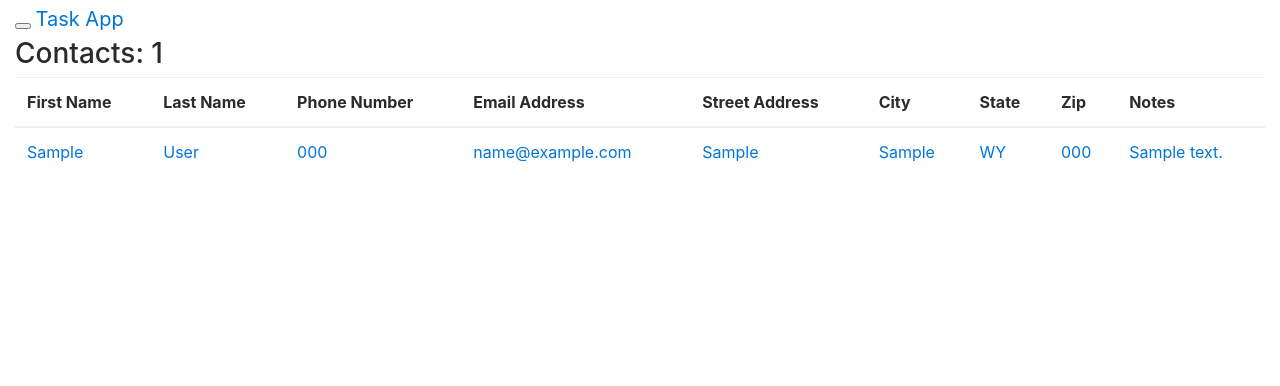
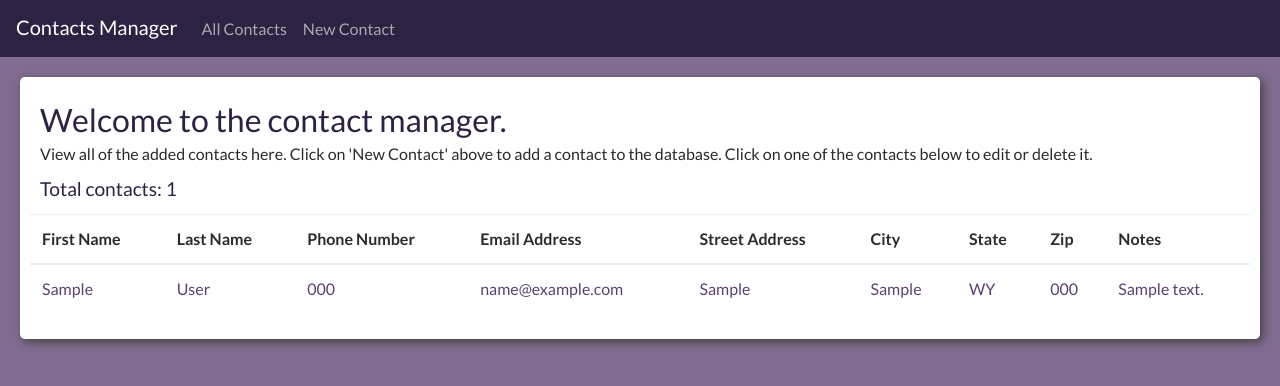
Before and after one commit to kwboyd/Contacts, a PHP site: page /index.php in a window 1280 px wide. Shown: the top 386 px of the page. Run offline with PHP 8.4, Linux system fonts and the light colour scheme; tables that the repository leaves empty or names only in its code hold one stand-in row (values such as "Sample post").

Commit message:
Began styling.

```diff
--- a/css/styles.css
+++ b/css/styles.css
@@ -1,6 +1,186 @@
 /*table collapse code based on https://css-tricks.com/responsive-data-tables/ and https://elvery.net/demo/responsive-tables/*/
+* {
+  margin: 0;
+  padding: 0;
+}
 
-@media only screen and (max-width: 767px) {
+body {
+  background-color: #806C90;
+  font-family: 'Lato', sans-serif;
+}
+
+h1 {
+  font-size: 2rem;
+  color: #2E2243;
+}
+
+h4 {
+  font-size: 1rem;
+}
+
+h5 {
+  font-size: 1.2rem;
+  color: #2E2243;
+}
+
+a {
+  cursor: pointer;
+}
+
+tr a {
+  color: #5a416f;
+}
+
+tr:hover a{
+  text-decoration: none;
+  color: #787679;
+}
+
+.intro-text {
+  margin: 15px 10px;
+}
+
+.container-fluid {
+  overflow-x: scroll;
+  background-color: white;
+  margin: 20px;
+  box-shadow: 3px 3px 10px #444141;
+  border-radius: 5px;
+  padding: 10px 10px;
+}
+
+nav {
+  background-color: #2E2243;
+}
+
+.navbar-inverse .navbar-nav .nav-link{
+  color: rgba(255, 255, 255, 0.6)
+}
+
+.navbar-toggler {
+  top: 8px;
+  border: none;
+}
+
+.navbar-toggler:focus {
+  outline: none;
+}
+
+#toggler-icon {
+  background-image: none;
+}
+
+/*navbar animation from https://codepen.io/designcouch/pen/Atyop*/
+
+#bar-container {
+  margin: 0;
+  padding: 0;
+  width: 35px;
+  height: 30px;
+  position: relative;
+  margin: 0px auto;
+  -webkit-transform: rotate(0deg);
+  -moz-transform: rotate(0deg);
+  -o-transform: rotate(0deg);
+  transform: rotate(0deg);
+  -webkit-transition: .5s ease-in-out;
+  -moz-transition: .5s ease-in-out;
+  -o-transition: .5s ease-in-out;
+  transition: .5s ease-in-out;
+  cursor: pointer;
+}
+
+#bar-container span {
+  display: block;
+  position: absolute;
+  height: 4px;
+  width: 50%;
+  background: white;
+  opacity: 1;
+  -webkit-transform: rotate(0deg);
+  -moz-transform: rotate(0deg);
+  -o-transform: rotate(0deg);
+  transform: rotate(0deg);
+  -webkit-transition: .25s ease-in-out;
+  -moz-transition: .25s ease-in-out;
+  -o-transition: .25s ease-in-out;
+  transition: .25s ease-in-out;
+}
+
+#bar-container span:nth-child(even) {
+  left: 50%;
+  border-radius: 0 9px 9px 0;
+}
+
+#bar-container span:nth-child(odd) {
+  left:0px;
+  border-radius: 9px 0 0 9px;
+}
+
+#bar-container span:nth-child(1), #bar-container span:nth-child(2) {
+  top: 3px;
+}
+
+#bar-container span:nth-child(3), #bar-container span:nth-child(4) {
+  top: 13px;
+}
+
+#bar-container span:nth-child(5), #bar-container span:nth-child(6) {
+  top: 23px;
+}
+
+#bar-container.open span:nth-child(1),#bar-container.open span:nth-child(6) {
+  -webkit-transform: rotate(45deg);
+  -moz-transform: rotate(45deg);
+  -o-transform: rotate(45deg);
+  transform: rotate(45deg);
+}
+
+#bar-container.open span:nth-child(2),#bar-container.open span:nth-child(5) {
+  -webkit-transform: rotate(-45deg);
+  -moz-transform: rotate(-45deg);
+  -o-transform: rotate(-45deg);
+  transform: rotate(-45deg);
+}
+
+#bar-container.open span:nth-child(1) {
+  left: 5px;
+  top: 7px;
+}
+
+#bar-container.open span:nth-child(2) {
+  left: calc(50% - 5px);
+  top: 7px;
+}
+
+#bar-container.open span:nth-child(3) {
+  left: -50%;
+  opacity: 0;
+}
+
+#bar-container.open span:nth-child(4) {
+  left: 100%;
+  opacity: 0;
+}
+
+#bar-container.open span:nth-child(5) {
+  left: 5px;
+  top: 15px;
+}
+
+#bar-container.open span:nth-child(6) {
+  left: calc(50% - 5px);
+  top: 15px;
+}
+
+/*end code from codepen*/
+
+.notes {
+  word-wrap: break-word;
+  word-break: break-word;
+}
+
+@media only screen and (max-width: 1020px) {
 	/* Force table to not be like tables anymore */
  table,
  thead,
@@ -18,18 +198,25 @@
 		left: -9999px;
 	}
 
- tr { border: 1px solid #ccc; }
+ tr {
+   border: 1px solid #ccc;
+   margin-bottom: 8px;
+   border-radius: 3px;
+  }
 
  td {
 		/* Behave  like a "row" */
 		border: none;
 		border-bottom: 1px solid #eee;
 		position: relative;
-		padding-left: 50%;
 		white-space: normal;
 		text-align: left;
     font-size: .7em;
 	}
+
+  .table td {
+    padding: .2rem .75rem;
+  }
 
  td:before {
 		width: 45%;
@@ -38,7 +225,6 @@
 		text-align:left;
 		font-weight: bold;
 	}
-
 	/*
 	Label the data
 	*/
@@ -48,4 +234,18 @@
  .mobile-large {
    font-size: .9em;
  }
+
+ .mobile-inline-block {
+   display: inline-block;
+ }
+
+ .container-fluid {
+   margin: 14px;
+ }
 }
+
+@media screen and (min-width: 1020px) {
+  .navbar-toggleable-md {
+    align-items: baseline;
+  }
+}
--- a/footer.php
+++ b/footer.php
@@ -2,5 +2,6 @@
 <script src="/js/jquery-3.1.1.slim.min.js"></script>
 <script src="/js/tether.min.js"></script>
 <script src="/js/bootstrap.min.js"></script>
+<script src="/js/script.js"></script>
 </body>
 </html>
--- a/header.php
+++ b/header.php
@@ -8,30 +8,35 @@
     <meta charset="utf-8">
     <title>Contacts manager</title>
     <meta name="viewport" content="width=device-width, initial-scale=1, shrink-to-fit=no">
-    <link rel="stylesheet" href="/css/bootstrap.min.css">
+    <link href="https://fonts.googleapis.com/css?family=Lato:300,400,700" rel="stylesheet">
+     <link rel="stylesheet" href="/css/bootstrap.min.css">
     <link rel="stylesheet" href="/css/styles.css">
   <body>
+    <nav class="navbar navbar-inverse navbar-toggleable-md">
+      <button class="navbar-toggler navbar-toggler-right" type="button" data-toggle="collapse" data-target="#navbarToggle" aria-controls="navbarToggle" aria-expanded="false" aria-label="Toggle navigation">
+        <!-- <span id="toggler-icon" class="navbar-toggler-icon"></span> -->
+        <div id="bar-container">
+          <span></span>
+          <span></span>
+          <span></span>
+          <span></span>
+          <span></span>
+          <span></span>
+        </div>
+      </button>
+      <a class="navbar-brand" href="/index.php">Contacts Manager</a>
+
+    <div class="collapse navbar-collapse" id="navbarToggle">
+      <ul class="navbar-nav mr-auto mt-2 mt-md-0">
+    <li class="nav-item">
+      <a class="nav-link" href="/index.php">All Contacts</a>
+    </li>
+    <li class="nav-item">
+      <a class="nav-link" href="/new.php">New Contact</a>
+    </li>
+  </ul>
+</div>
+</nav>
   <div class="container-fluid">
 
-    <!-- Brand and toggle get grouped for better mobile display -->
-    <div class="navbar-header">
-      <button type="button" class="navbar-toggle collapsed" data-toggle="collapse" data-target="#bs-example-navbar-collapse-1" aria-expanded="false">
-        <span class="sr-only">Toggle navigation</span>
-        <span class="icon-bar"></span>
-        <span class="icon-bar"></span>
-        <span class="icon-bar"></span>
-      </button>
-      <a class="navbar-brand" href="/index.php">Task App</a>
-    </div>
-
-
-          <!-- Collect the nav links, forms, and other content for toggling -->
-          <div class="collapse navbar-collapse" id="bs-example-navbar-collapse-1">
-            <ul class="nav navbar-nav navbar-right">
-              <li><a href="/index.php">All Tasks</a></li>
-              <li><a href="/new.php">New Task</a></li>
-            </ul>
-          </div><!-- /.navbar-collapse -->
-      </nav>
-
       <div class="row">
--- a/index.php
+++ b/index.php
@@ -20,7 +20,13 @@ $contacts = $db->query('SELECT * FROM contacts')->fetchAll(PDO::FETCH_ASSOC);
    <p>Task created.</p>
  </div>
  <?php endif; ?>
- <h3> Contacts: <?= count($contacts); ?> </h3>
+ <div class="intro-text">
+ <h1> Welcome to the contact manager. </h1>
+ <h4> View all of the added contacts here. Click on 'New Contact' above to add a contact to the database. Click on one of the contacts below to edit or delete it.</h2>
+</div>
+<div class="intro-text">
+ <h5> Total contacts: <?= count($contacts); ?> </h3>
+ </div>
  <!-- counts contacts -->
           <table class="table">
             <thead>
@@ -43,10 +49,10 @@ $contacts = $db->query('SELECT * FROM contacts')->fetchAll(PDO::FETCH_ASSOC);
                   <td data-title="Phone"><a href="/edit.php?id=<?= $contact['id']; ?>"> <?= $contact['phone']; ?></a></td>
                   <td data-title="Email"><a href="/edit.php?id=<?= $contact['id']; ?>"> <?= $contact['email']; ?></a></td>
                   <td data-title="Street"><a href="/edit.php?id=<?= $contact['id']; ?>"> <?= $contact['street']; ?></a></td>
-                  <td data-title="City"><a href="/edit.php?id=<?= $contact['id']; ?>"> <?= $contact['city']; ?></a></td>
-                  <td data-title="State"><a href="/edit.php?id=<?= $contact['id']; ?>"> <?= $contact['state']; ?></a></td>
-                  <td data-title="Zip"><a href="/edit.php?id=<?= $contact['id']; ?>"> <?= $contact['zip']; ?></a></td>
-                  <td data-title="Notes"><a href="/edit.php?id=<?= $contact['id']; ?>"> <?= $contact['notes']; ?></a></td>
+                  <td class="mobile-inline-block" data-title="City"><a href="/edit.php?id=<?= $contact['id']; ?>"> <?= $contact['city']; ?></a></td>
+                  <td class="mobile-inline-block" data-title="State"><a href="/edit.php?id=<?= $contact['id']; ?>"> <?= $contact['state']; ?></a></td>
+                  <td class="mobile-inline-block" data-title="Zip"><a href="/edit.php?id=<?= $contact['id']; ?>"> <?= $contact['zip']; ?></a></td>
+                  <td class="notes" data-title="Notes"><a href="/edit.php?id=<?= $contact['id']; ?>"> <?= $contact['notes']; ?></a></td>
                 </tr>
               <?php endforeach; ?>
             </tbody>
--- /dev/null
+++ b/js/script.js
@@ -0,0 +1,5 @@
+$(document).ready(function(){
+	$('#bar-container').click(function(){
+		$(this).toggleClass('open');
+	});
+});
```
Also changed, not shown: 1 other file.
